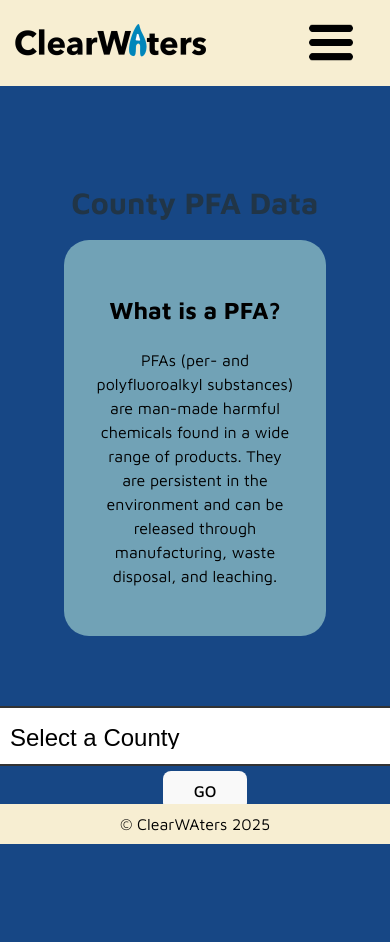
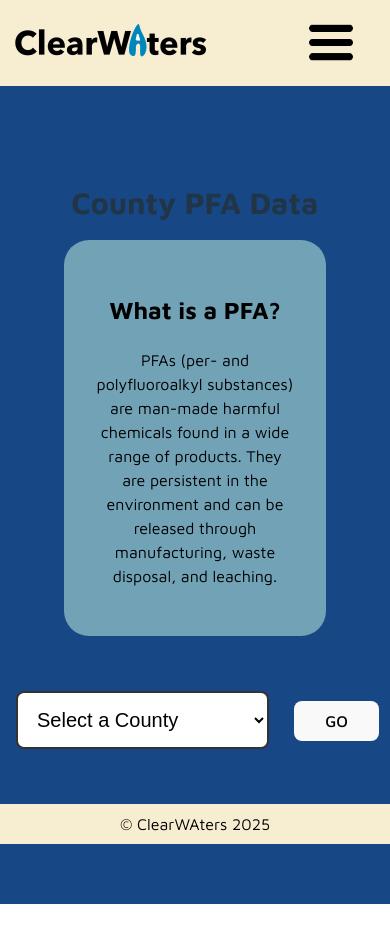
Before and after one commit to kellyjhorak/Squash, a React (Vite) app in the folder ClearWAters/: page / in a window 390 px wide. Shown: the top 942 px of the page. After the commit the page ends 904 px from the top, so only its background shows below. Built offline with nearby package versions, Linux system fonts and the light colour scheme.

Commit message:
fixed responsiveness for county select dropdowns

```diff
--- a/ClearWAters/src/homepage.jsx
+++ b/ClearWAters/src/homepage.jsx
@@ -75,7 +75,7 @@ const PfasData = ({ countyInput, onBack }) => {
         <button aria-label='go back to county search' onClick={onBack} className="back-button">Back</button>
       </header>
       <main>
-        <div className="container">
+        <div className="bubble-container">
           <div className="pfas-container">
             <div className="big-circle">
               <span className="big-number">{mostRecentData.length}</span>
--- a/ClearWAters/src/index.css
+++ b/ClearWAters/src/index.css
@@ -38,6 +38,7 @@ button {
   cursor: pointer;
   transition: border-color 0.25s;
 }
+
 button:hover {
   border-color: #646cff;
 }
--- a/ClearWAters/src/styling.css
+++ b/ClearWAters/src/styling.css
@@ -207,8 +207,8 @@ html, body {
   }
 
   #county-select {
-    width: 90%;
-    font-size: 1em;
+    width: 60%;
+    font-size: 20px;
   }
 
   #data-table {
@@ -322,13 +322,11 @@ html, body {
  }
 
  .big-circle {
-  width: 200px !important;
-  height: 200px !important;
+  width: 200px;
+  height: 200px;
   margin: 50px;
   min-width: 200px;
   min-height: 200px;
-  max-width: 200px;
-  max-height: 200px;
   border-radius: 50%;
   background-color: #982649;
   color: #fff;
@@ -373,6 +371,7 @@ html, body {
 
  .small-circle:hover {
   background-color: #982649;
+  color: white;
   transition: background-color 0.3s ease;
  }
 
@@ -407,19 +406,6 @@ html, body {
   padding-left: 25px;
   padding-right: 25px;
   margin-right: 15px;
- }
-
- #county-select {
-  font-size: 1.5em;
-  color: black;
-  font-display: center;
-  padding: 15px;
-  width: 600px;
-  height: 60px;
-  border-radius: 8px;
-  border: 2px solid #333;
-  background-color: #fff;
-  margin-top: 20px;
  }
 
  .main-container {
```
